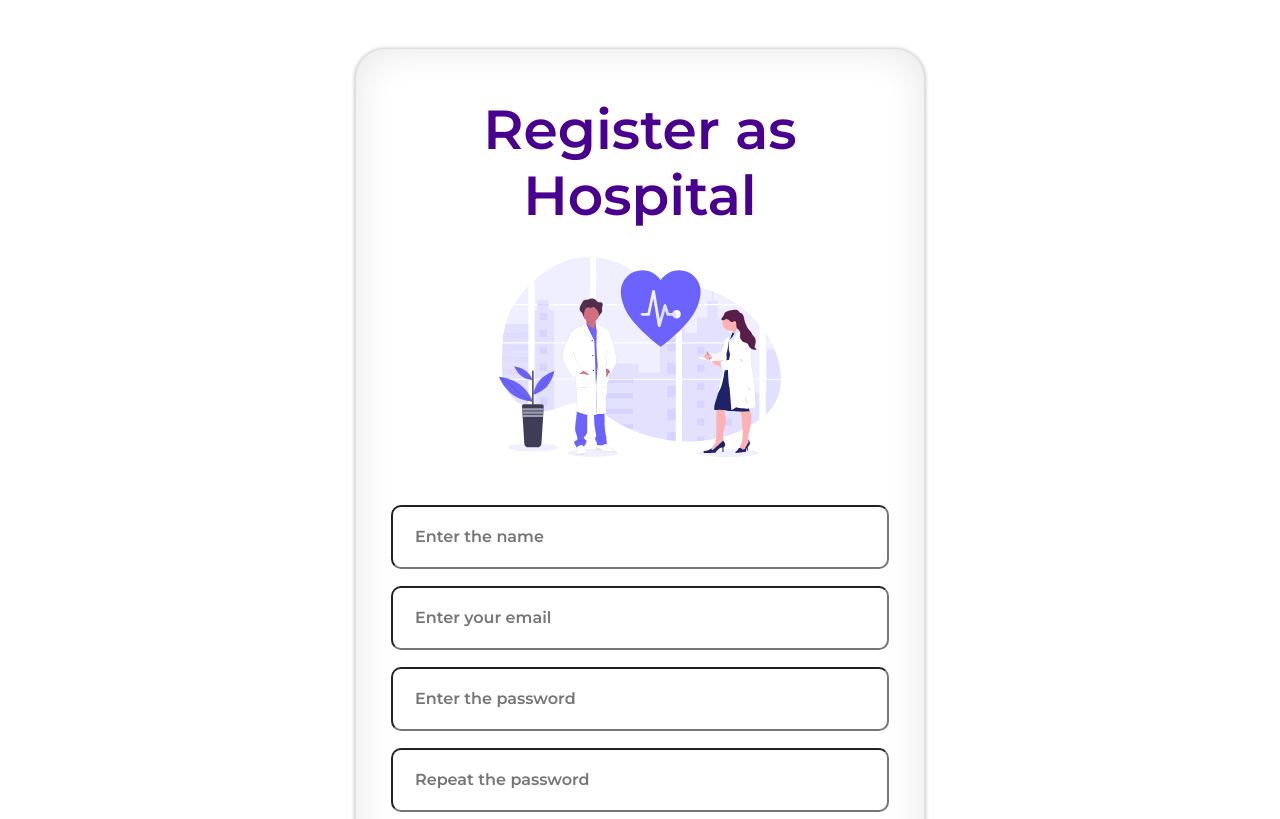
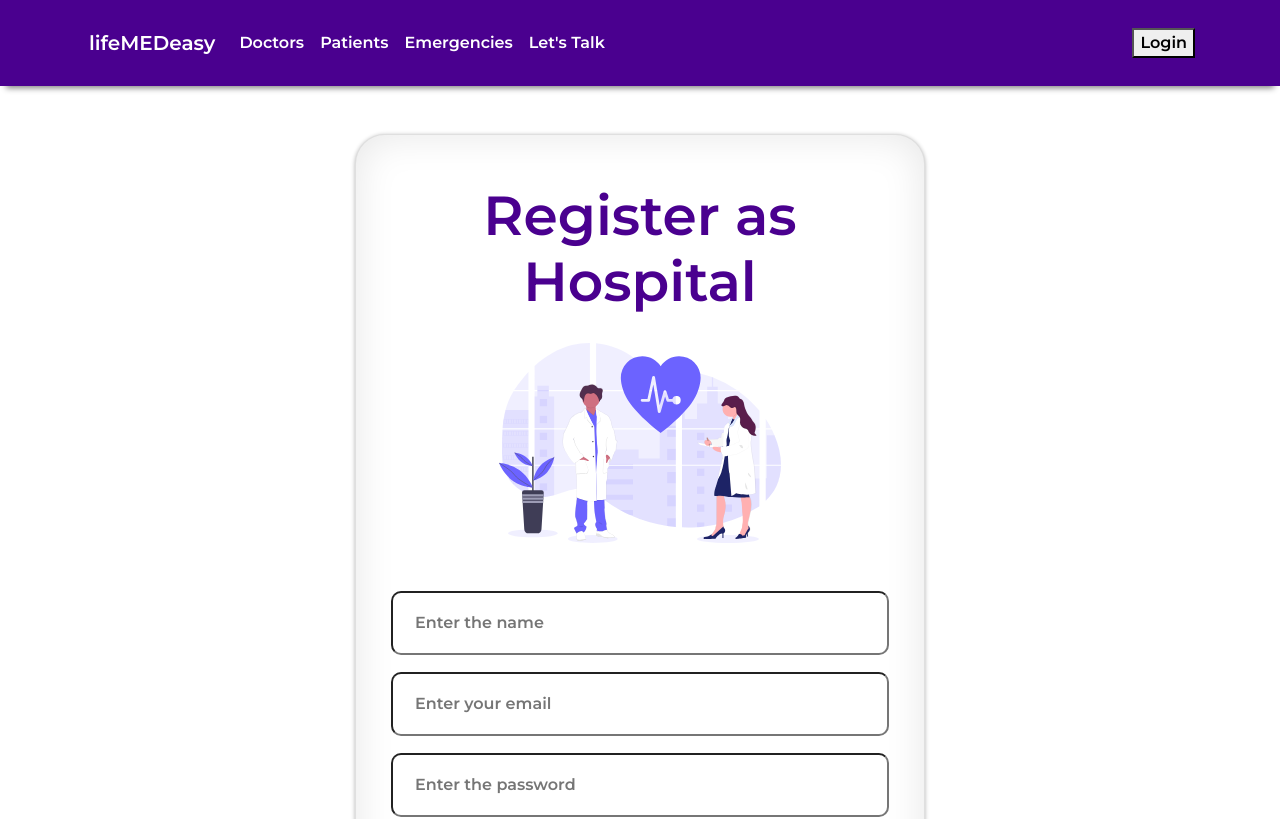
Before and after one commit to avinashkranjan/lifeMEDeasy, a React (Create React App) app: page / in a window 1280 px wide. Shown: the top 819 px of the page. Built offline with nearby package versions, Linux system fonts and the light colour scheme.

Commit message:
Navbar added

```diff
--- a/src/App.js
+++ b/src/App.js
@@ -3,6 +3,7 @@
 import Login from './components/Login';
 import Register from './components/PatientRegister';
 import DoctorRegister from './components/DoctorRegister';
+import NavbarItem from './components/NavbarItem';
 import './App.css';
 
 class App extends Component {
@@ -11,6 +12,7 @@
       <div className="App">
         {/* <Header /> */}
         {/* <Login /> */}
+        <NavbarItem />
         <DoctorRegister />
       </div>
     );
--- /dev/null
+++ b/src/components/Navbar.css
@@ -0,0 +1,23 @@
+@import url('https://fonts.googleapis.com/css2?family=Montserrat:wght@600&display=swap');
+.navbar {
+     box-shadow: 0 8px 6px -6px gray;
+     color: white;
+     background-color: rgb(74, 0, 143);
+     font-family: 'Montserrat', sans-serif
+}
+
+.Navitem {
+     padding-top: 15px;
+      color:white;
+     padding-bottom: 15px;
+     font-family: 'Montserrat', sans-serif;
+}
+
+.btn {
+    color:white;
+    font-family: 'Montserrat', sans-serif;
+}
+
+.nav-item{
+     color:white;
+}
--- /dev/null
+++ b/src/components/NavbarItem.js
@@ -0,0 +1,76 @@
+import React, { Component } from 'react';
+import {
+    Navbar, NavbarBrand, Nav, NavbarToggler, NavItem, Button, NavLink
+} from 'reactstrap';
+import { Collapse } from 'reactstrap';
+import './Navbar.css';
+
+class NavbarItem extends Component {
+    constructor(props) {
+        super(props);
+        this.state = {
+            isNavOpen: false,
+
+
+        };
+
+        this.toggleNav = this.toggleNav.bind(this);
+
+
+    }
+
+    toggleNav() {
+        this.setState({
+            isNavOpen: !this.state.isNavOpen
+        });
+    }
+
+
+
+    render() {
+        return (
+            <div>
+                <React.Fragment>
+                    <Navbar dark color="#d81b60" expand="md" className="navbar" >
+
+                        <div className="container">
+                            <NavbarBrand className="ml-1" href="/"><div> </div>lifeMEDeasy <span></span> </NavbarBrand>
+                            <NavbarToggler onClick={this.toggleNav} />
+
+                            <Collapse isOpen={this.state.isNavOpen} navbar >
+                                <Nav navbar className="Navitem">
+                                    <NavItem active>
+                                        <NavLink href="/">Doctors </NavLink>
+                                    </NavItem>
+                                    <NavItem active>
+                                        <NavLink href="/" ><span className="fa fa-info fa-lg"></span>Patients </NavLink>
+                                    </NavItem>
+                                    <NavItem active>
+                                        <NavLink href="/"  ><span className="fa fa-info fa-lg"></span> Emergencies</NavLink>
+                                    </NavItem>
+                                    <NavItem active>
+                                        <NavLink href="/"  ><span className="fa fa-info fa-lg"></span> Let's Talk </NavLink>
+                                    </NavItem>
+                                    <NavItem active>
+                                        <NavLink href="/"  ><span className="fa fa-info fa-lg"></span>  </NavLink>
+                                    </NavItem>
+
+                                </Nav>
+
+                                <Nav className="ml-auto" navbar>
+
+                                    <NavItem>
+                                                <button className="circle" > Login </button>
+                                    </NavItem>
+                                </Nav>
+                            </Collapse>
+                        </div>
+                    </Navbar>
+                </React.Fragment>
+            </div>
+        )
+    }
+}
+
+
+export default NavbarItem;
```
